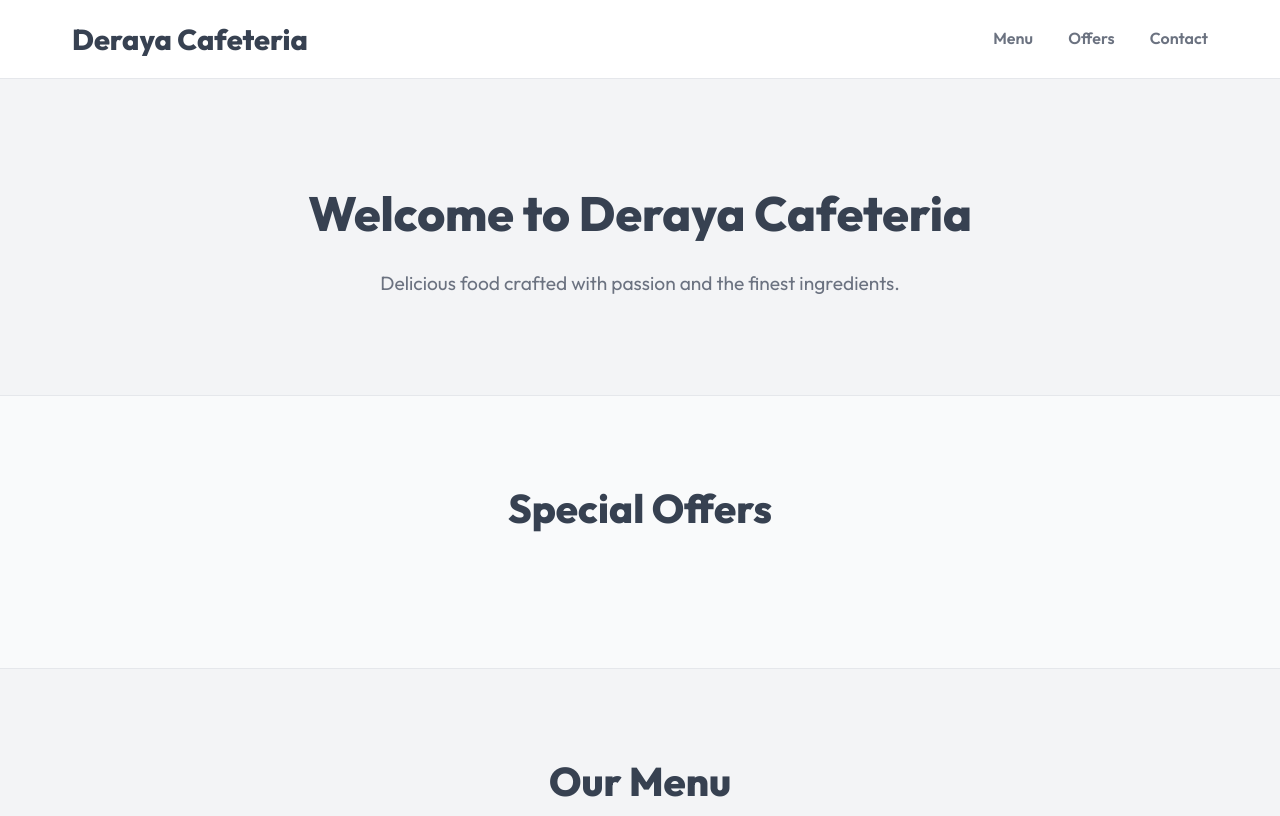
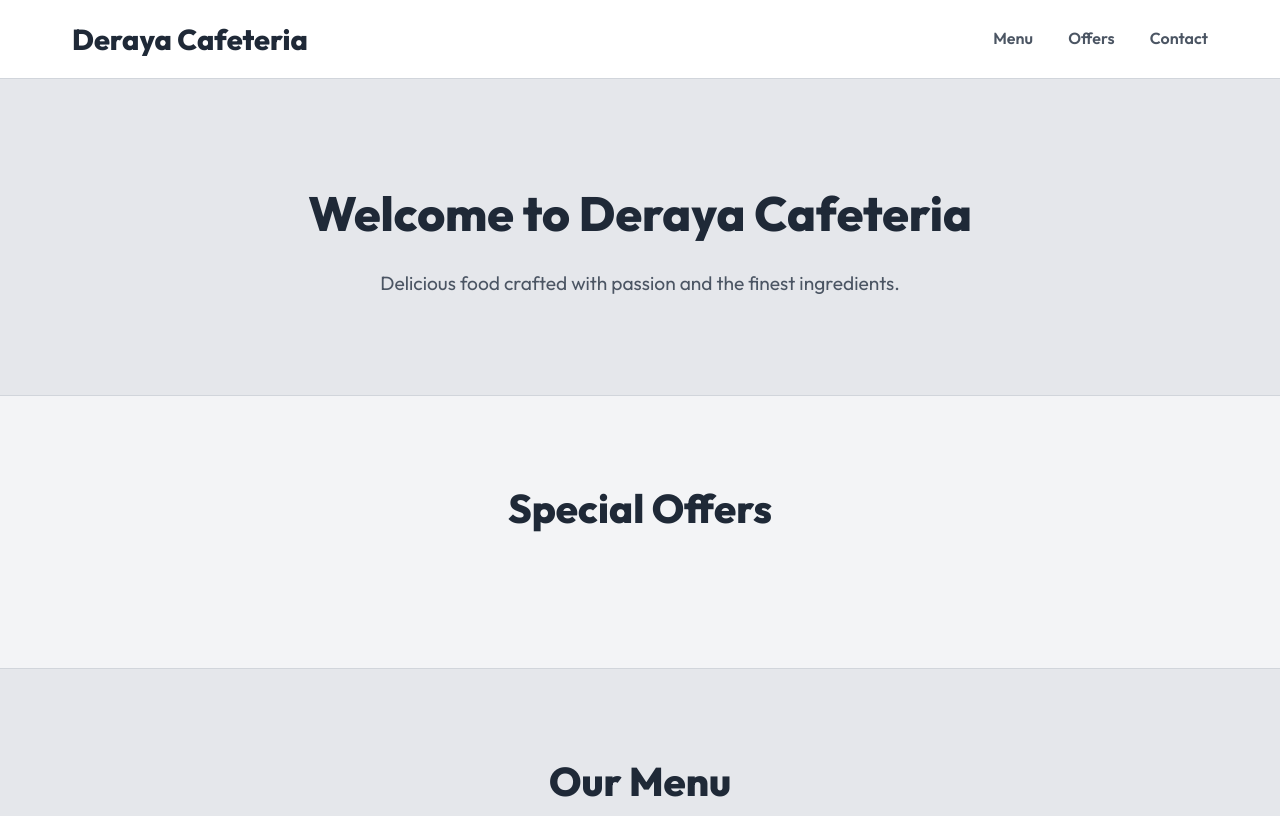
Before and after one commit to youssefeassa73-hash/Deraya-Cafeteria, a plain HTML site: page index.html in a window 1280 px wide. Shown: the top 816 px of the page. Drawn offline with Linux system fonts and the light colour scheme; no server answers.

Commit message:
design: enhance gray theme background and add interactive card hover transitions

```diff
--- a/styles.css
+++ b/styles.css
@@ -1,13 +1,13 @@
 :root {
-    --primary: #374151; /* Charcoal/Dark Gray */
-    --secondary: #4b5563; /* Slate/Medium Gray */
-    --background: #f9fafb; /* Off-white / Lightest Gray */
-    --bg-light: #f3f4f6; /* Very Light Gray */
-    --text: #1f2937; /* Dark Gray Text */
-    --text-light: #6b7280; /* Medium Gray Text */
-    --card-bg: #ffffff;
-    --border: #e5e7eb;
-    --shadow: 0 4px 6px -1px rgba(0,0,0,0.05), 0 2px 4px -1px rgba(0,0,0,0.02);
+    --primary: #1f2937; /* Very Dark Charcoal */
+    --secondary: #4b5563; /* Cool Slate Gray */
+    --background: #f3f4f6; /* Cool Gray Page Background */
+    --bg-light: #e5e7eb; /* Slightly Darker Gray */
+    --text: #111827; /* Off-black */
+    --text-light: #4b5563; /* Medium Slate Gray */
+    --card-bg: #ffffff; /* Clean White Cards */
+    --border: #d1d5db; /* Distinct Gray Borders */
+    --shadow: 0 4px 6px -1px rgba(0,0,0,0.04), 0 2px 4px -1px rgba(0,0,0,0.02);
     --radius: 8px;
 }
 
@@ -119,12 +119,15 @@ nav a:hover {
     border: 1px solid var(--border);
     border-radius: var(--radius);
     box-shadow: var(--shadow);
-    transition: transform 0.2s, box-shadow 0.2s;
+    transition: transform 0.2s, box-shadow 0.2s, background-color 0.2s, border-color 0.2s, color 0.2s;
 }
 
-.card:hover {
+/* Hover effect: change color when the arrow/pointer is on it */
+.card:not(.offer-card):hover {
     transform: translateY(-3px);
-    box-shadow: 0 10px 15px -3px rgba(0,0,0,0.05), 0 4px 6px -2px rgba(0,0,0,0.02);
+    background-color: #e5e7eb; /* Deeper grey background on hover */
+    border-color: #9ca3af; /* Darker border on hover */
+    box-shadow: 0 10px 15px -3px rgba(0,0,0,0.08), 0 4px 6px -2px rgba(0,0,0,0.04);
 }
 
 .square-card {
@@ -140,6 +143,12 @@ nav a:hover {
     background: linear-gradient(135deg, var(--primary), var(--secondary));
     color: white;
     border: none;
+    transition: transform 0.2s, box-shadow 0.2s;
+}
+
+.offer-card:hover {
+    transform: translateY(-3px);
+    box-shadow: 0 10px 15px -3px rgba(0,0,0,0.12);
 }
 
 .offer-card h3 {
```
